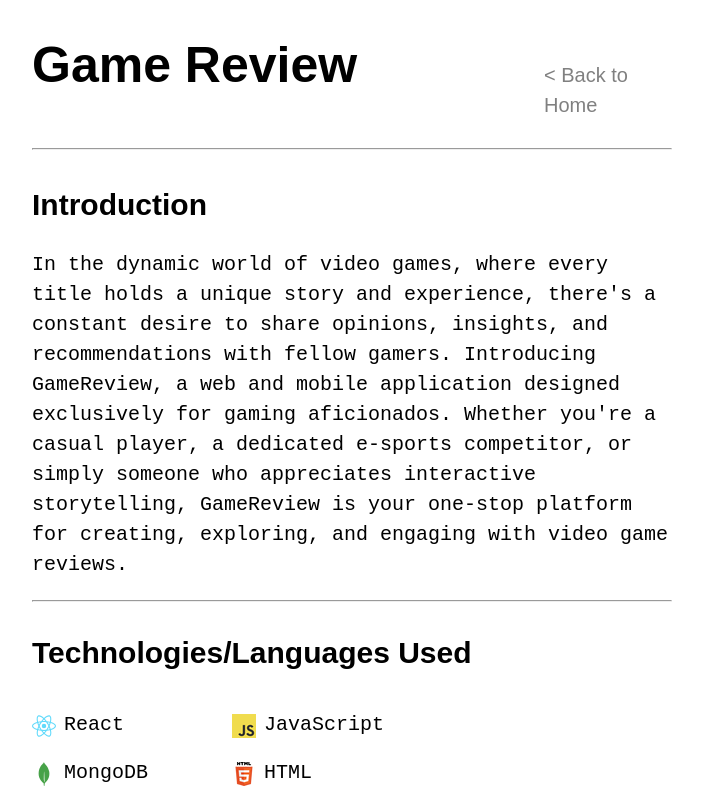
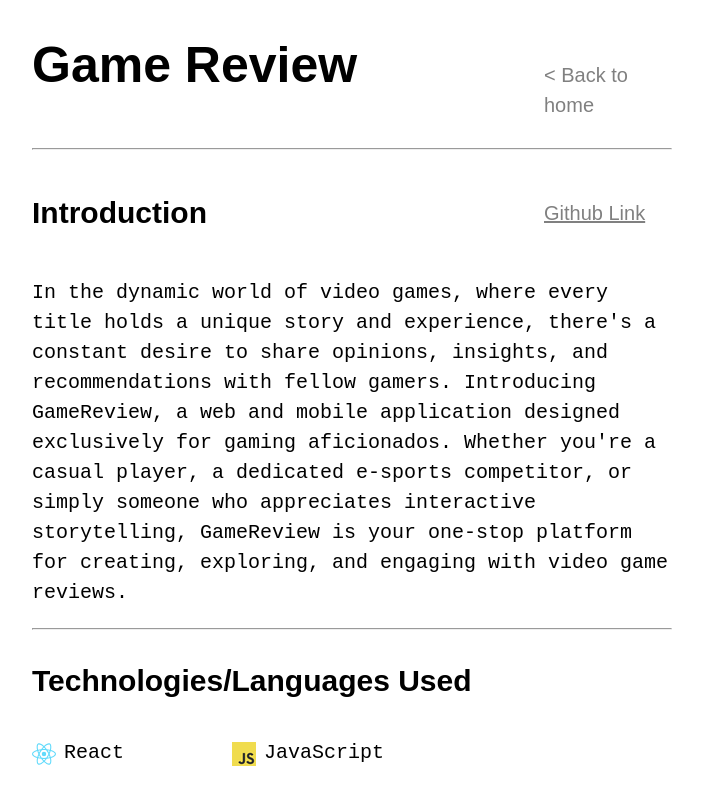
Before and after one commit to nstuhldreher1/PortfolioWebsite, a React (Create React App) app: page /project/0 in a window 1280 px wide. Shown: the top 788 px of the page, without its empty margins (288-991 px from the left). Built offline with nearby package versions, Linux system fonts and the light colour scheme.

Commit message:
Added a github link for each project.

```diff
--- a/src/pages/ProjectPage.css
+++ b/src/pages/ProjectPage.css
@@ -84,3 +84,16 @@
     display: grid;
     grid-template-columns: 80% 20%;
 }
+
+#intro-header{
+    display: grid;
+    grid-template-columns: 80% 20%;
+}
+
+#github-link{
+    padding-top: 40px;
+    font-family: Arial, Helvetica, sans-serif;
+    font-weight: 400;
+    font-size: 20px;
+    color: gray;
+}
--- a/src/pages/ProjectPage.js
+++ b/src/pages/ProjectPage.js
@@ -17,6 +17,7 @@
     {
         name: "Game Review",
         introduction:"In the dynamic world of video games, where every title holds a unique story and experience, there's a constant desire to share opinions, insights, and recommendations with fellow gamers. Introducing GameReview, a web and mobile application designed exclusively for gaming aficionados. Whether you're a casual player, a dedicated e-sports competitor, or simply someone who appreciates interactive storytelling, GameReview is your one-stop platform for creating, exploring, and engaging with video game reviews.",
+        link:"https://github.com/nstuhldreher1/GameReview",
         technologies: [
             {
                 tech: "React",
@@ -105,9 +106,10 @@
 
     return(
         <div id="project-page">
-            <div id="project-header"><p id="project-title">{projects[name].name}</p><Link to ='/' style={{ textDecoration: 'none' }}><p id="home-button">&lt;  Back to Home</p></Link></div>
+            <div id="project-header"><p id="project-title">{projects[name].name}</p><Link to ='/' style={{ textDecoration: 'none' }}><p id="home-button">&lt;  Back to home</p></Link></div>
+
             <hr/>
-            <p class="project-section">Introduction</p>
+            <div id="intro-header"><p class="project-section">Introduction</p><a href={projects[name].link} id="github-link">Github Link</a></div>
             <p id="introduction">{projects[name].introduction}</p>
             <hr/>
             <div id="technology-section">
```
